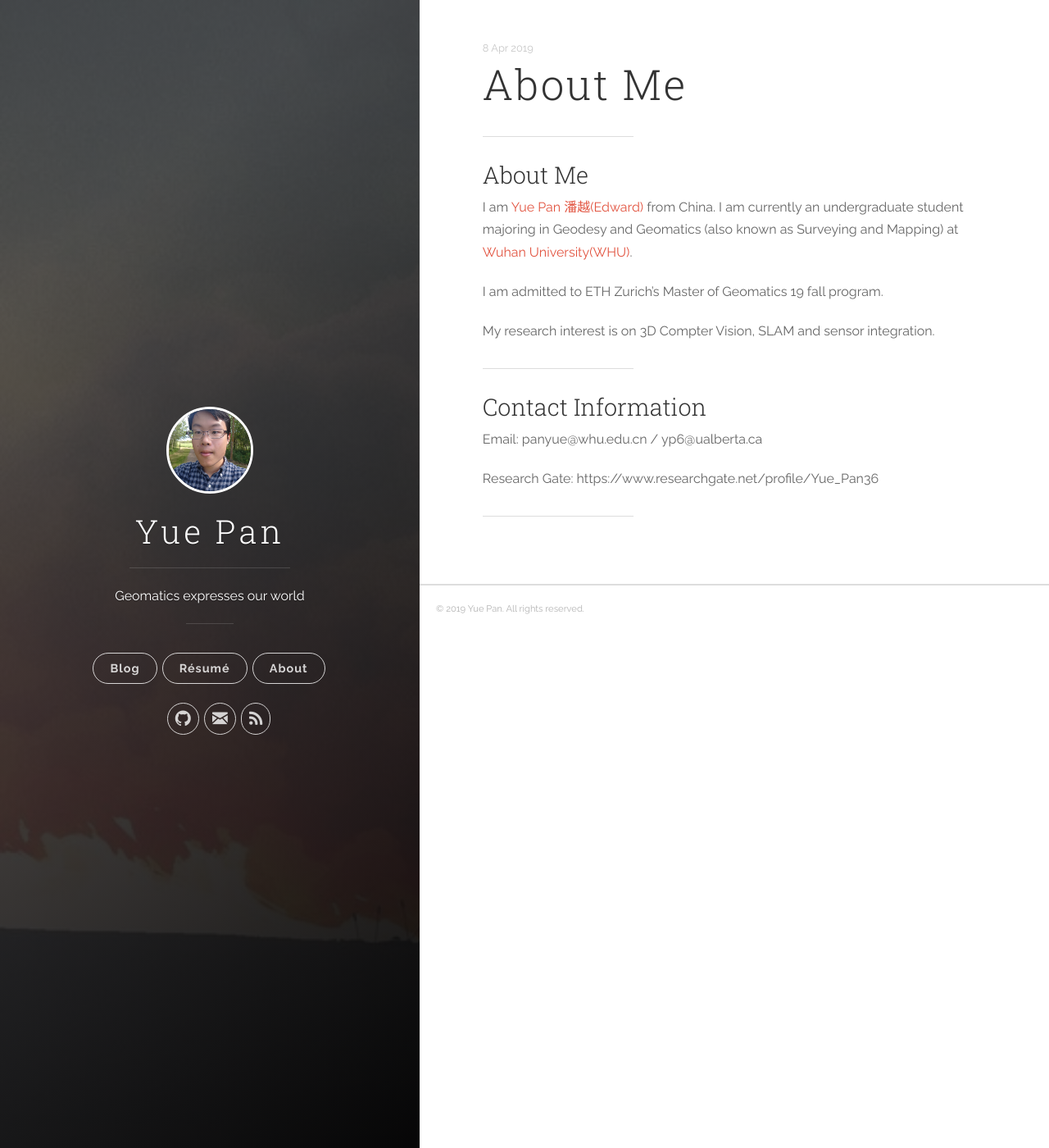
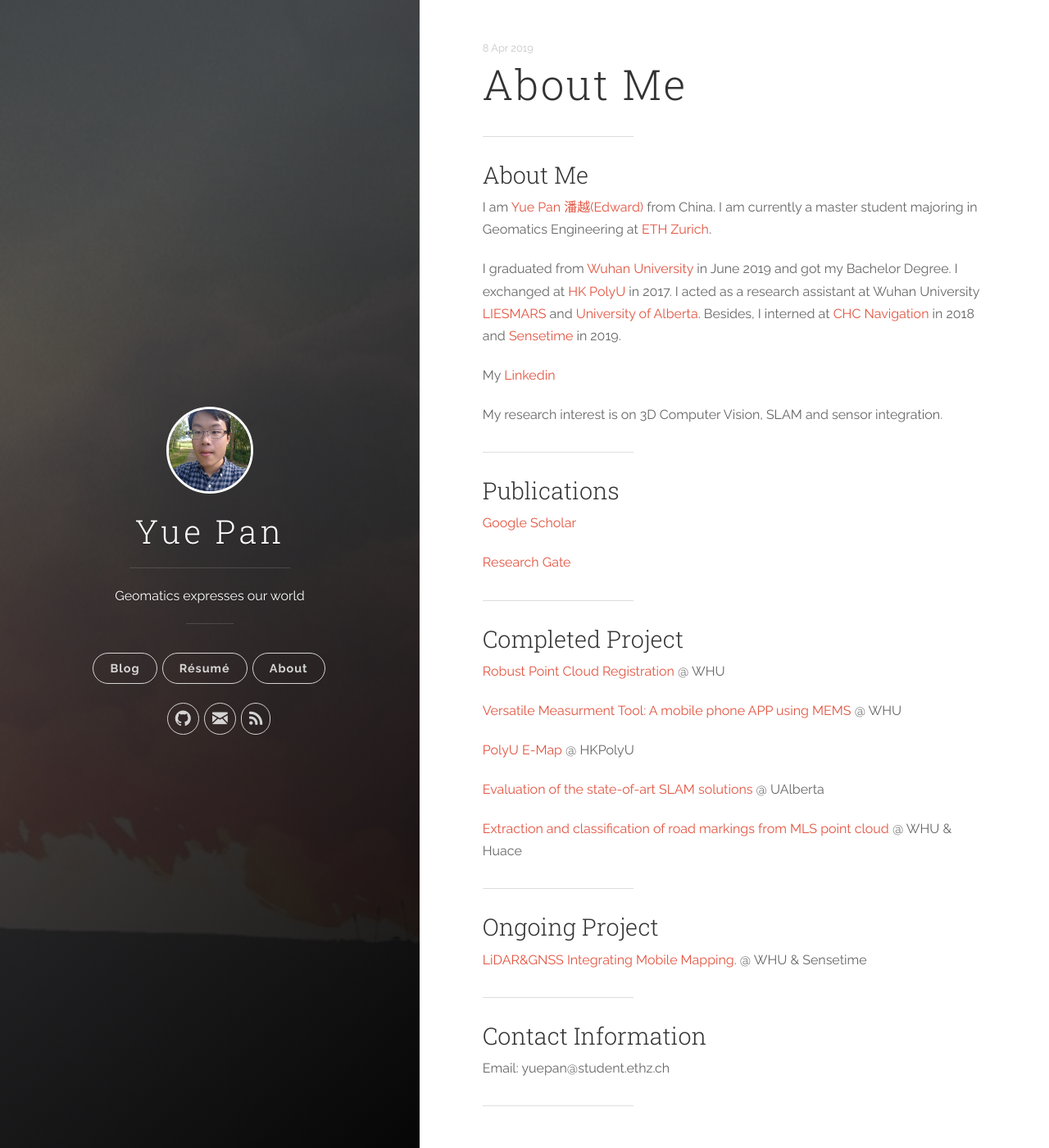
Before and after one commit to YuePanEdward/YuePanEdward.github.io, a Jekyll site: the page built from _posts/2019-04-08-about.md, in a window 1280 px wide and 1400 px high. Shown: the whole window at 82% size. Built offline with Jekyll 4.4.1, drawn with Linux system fonts in a browser that asks for light colours.

Commit message:
Update 2019-04-08-about.md

```diff
--- a/_posts/2019-04-08-about.md
+++ b/_posts/2019-04-08-about.md
@@ -8,18 +8,46 @@ permalink: About
 ------
 ### About Me
 I am [Yue Pan 潘越(Edward)](https://www.yuepanedward.com/) from China.
-I am currently an undergraduate student majoring in Geodesy and Geomatics (also known as Surveying and Mapping) at [Wuhan University(WHU)](http://en.whu.edu.cn/).
+I am currently a master student majoring in Geomatics Engineering at [ETH Zurich](https://ethz.ch/en.html).
 
-I am admitted to ETH Zurich's Master of Geomatics 19 fall program.
+I graduated from [Wuhan University](https://en.whu.edu.cn/) in June 2019 and got my Bachelor Degree. I exchanged at [HK PolyU](https://www.polyu.edu.hk/web/en/home/index.html) in 2017. I acted as a research assistant at Wuhan University [LIESMARS](http://www.lmars.whu.edu.cn/en/) and [University of Alberta](https://www.ualberta.ca/). Besides, I interned at [CHC Navigation](https://www.chcnav.com/index) in 2018 and [Sensetime](https://www.sensetime.com/en/) in 2019.
 
-My research interest is on 3D Compter Vision, SLAM and sensor integration.
+My [Linkedin](https://www.linkedin.com/in/yue-pan-59461b148/)
+
+My research interest is on 3D Computer Vision, SLAM and sensor integration.
+
+---
+
+### Publications
+
+[Google Scholar](https://scholar.google.com/citations?hl=en&user=PUlWya8AAAAJ)
+
+[Research Gate](https://www.researchgate.net/profile/Yue_Pan36)
+
+---
+
+### Completed Project
+
+[Robust Point Cloud Registration](https://github.com/YuePanEdward/GH-ICP) @ WHU
+
+[Versatile Measurment Tool: A mobile phone APP using MEMS](https://github.com/YuePanEdward/MeasureAPP) @ WHU
+
+[PolyU E-Map](https://github.com/YuePanEdward/I-PolyU) @ HKPolyU
+
+[Evaluation of the state-of-art SLAM solutions](https://github.com/YuePanEdward/VSLAM-LSLAM-Comparison) @ UAlberta
+
+[Extraction and classification of road markings from MLS point cloud](https://github.com/YuePanEdward/RoadMarkingExtraction) @ WHU & Huace
+
+---
+
+### Ongoing Project
+
+[LiDAR&GNSS Integrating Mobile Mapping](https://github.com/YuePanEdward/CloudControlNet). @ WHU & Sensetime
 
 ---
 
 ### Contact Information
 
-Email: panyue@whu.edu.cn / yp6@ualberta.ca
-
-Research Gate: https://www.researchgate.net/profile/Yue_Pan36
+Email: yuepan@student.ethz.ch
 
 ---
```
